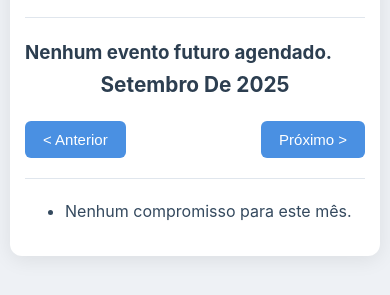
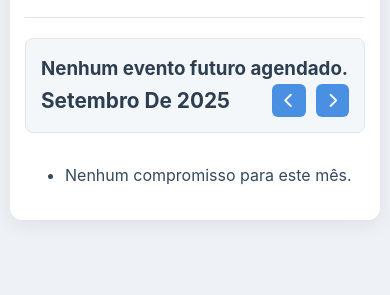
Before and after one commit to glauberufrj/agendaPessoal, a website: page visualizacao.html in a window 390 px wide. Shown: the part 179-474 px from the top of the page. Drawn offline with nearby package versions, Linux system fonts and the light colour scheme; no server answers.

Commit message:
# ajustes de layout

```diff
--- a/style.css
+++ b/style.css
@@ -91,15 +91,20 @@ input[type="text"]:focus, textarea:focus, select:focus {
     box-shadow: 0 0 0 3px rgba(74, 144, 226, 0.2);
 }
 
-/* --- Destaque Visual para o Próximo Evento --- */
+/* --- NOVO: Estilo do Painel de Controle --- */
+.painel-controle {
+    background-color: #F4F7F9;
+    border-radius: 8px;
+    padding: 25px;
+    margin-bottom: 30px;
+    border: 1px solid #e0e6ed;
+}
+
+/* --- Estilo Ajustado do Próximo Evento --- */
 .proximo-evento-container {
-    background-color: #F4F7F9;
-    border: 1px solid #e0e6ed;
-    border-left: 5px solid #4A90E2;
-    border-radius: 8px;
-    padding: 20px;
-    margin-bottom: 40px; /* AUMENTADO O ESPAÇAMENTO */
-    box-shadow: 0 2px 10px rgba(0,0,0,0.05); /* ADICIONADA SOMBRA SUTIL */
+    border-bottom: 1px solid #dce3ec;
+    padding-bottom: 20px;
+    margin-bottom: 20px;
 }
 
 .proximo-evento-container h3 {
@@ -108,23 +113,17 @@ input[type="text"]:focus, textarea:focus, select:focus {
     font-size: 1.2em;
 }
 
-.proximo-evento-container p {
-    margin: 4px 0;
-    font-size: 1.1em;
-}
+.proximo-evento-container p { margin: 4px 0; font-size: 1.1em; }
+.proximo-evento-container small { color: #7f8c8d; }
 
-.proximo-evento-container small {
-    color: #7f8c8d;
-}
-
-/* --- Estilos da Agenda --- */
+/* --- Estilo Redesenhado da Navegação --- */
 .navegacao-mes {
     display: flex;
     justify-content: space-between;
     align-items: center;
-    padding-bottom: 20px;
-    margin-bottom: 20px;
-    border-bottom: 1px solid #e0e6ed;
+    padding: 0;
+    margin: 0;
+    border: none;
 }
 
 #mes-ano-exibido {
@@ -132,6 +131,16 @@ input[type="text"]:focus, textarea:focus, select:focus {
     text-transform: capitalize;
 }
 
+.botoes-nav {
+    display: flex;
+    gap: 10px;
+}
+
+.botoes-nav button {
+    padding: 8px 12px; /* Botões de ícone menores */
+}
+
+/* --- Estilos da Lista da Agenda --- */
 .compromisso-item-view {
     display: flex;
     align-items: flex-start;
@@ -204,19 +213,16 @@ input[type="text"]:focus, textarea:focus, select:focus {
 
     .navegacao-mes {
         flex-wrap: wrap;
-        gap: 10px;
-        justify-content: space-between;
     }
 
     #mes-ano-exibido {
-        width: 100%;
-        text-align: center;
-        order: -1;
         font-size: 1.3em;
-        margin-bottom: 10px;
+        margin-bottom: 0;
     }
 
-    .proximo-evento-container { padding: 15px; }
+    .painel-controle {
+        padding: 15px;
+    }
 
     .compromisso-item-view {
         flex-direction: column;
--- a/visualizacao.html
+++ b/visualizacao.html
@@ -6,6 +6,8 @@
     <title>Visualização da Agenda</title>
 
     <link rel="stylesheet" href="style.css">
+
+    <link rel="stylesheet" href="https://cdnjs.cloudflare.com/ajax/libs/font-awesome/6.5.2/css/all.min.css">
 
     <link rel="stylesheet" href="https://cdn.jsdelivr.net/npm/flatpickr/dist/flatpickr.min.css">
     <link rel="stylesheet" href="https://npmcdn.com/flatpickr/dist/themes/dark.css">
@@ -20,13 +22,16 @@
             <a href="index.html" class="btn-link">Adicionar Compromisso</a>
         </div>
 
-        <div id="proximo-evento-container">
+        <div class="painel-controle">
+            <div id="proximo-evento-container">
+                </div>
+            <div class="navegacao-mes">
+                <h2 id="mes-ano-exibido">Carregando...</h2>
+                <div class="botoes-nav">
+                    <button id="btn-mes-anterior" title="Mês Anterior"><i class="fas fa-chevron-left"></i></button>
+                    <button id="btn-mes-proximo" title="Próximo Mês"><i class="fas fa-chevron-right"></i></button>
+                </div>
             </div>
-
-        <div class="navegacao-mes">
-            <button id="btn-mes-anterior">&lt; Anterior</button>
-            <h2 id="mes-ano-exibido">Carregando...</h2>
-            <button id="btn-mes-proximo">Próximo &gt;</button>
         </div>
 
         <div class="agenda-container-view">
```
